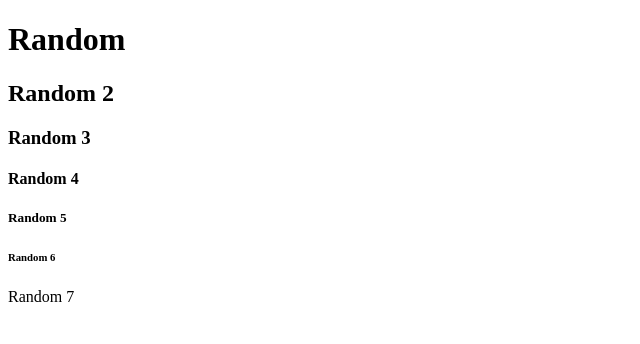
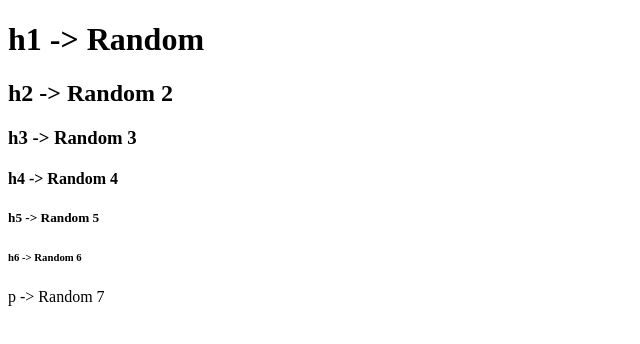
Before and after one commit to AsceticRest/random, a plain HTML site: page index.html in a window 1280 px wide. Shown: the whole page, without its empty margins (0-640 px from the left). Drawn offline with Linux system fonts and the light colour scheme.

Commit message:
Reorganized HTML structure

```diff
--- a/index.html
+++ b/index.html
@@ -2,15 +2,16 @@
 <html>
 <head lang="en">
     <meta charset="UTF-8">
-    <title></title>
+    <title>website</title>
+    <link rel="stylesheet" type="text/css" href="custom/styles.css">
 </head>
 <body>
-    <h1>Random</h1>
-    <h2>Random 2</h2>
-    <h3>Random 3</h3>
-    <h4>Random 4</h4>
-    <h5>Random 5</h5>
-    <h6>Random 6</h6>
-    <p>Random 7</p>
+    <h1>h1 -> Random</h1>
+    <h2>h2 -> Random 2</h2>
+    <h3>h3 -> Random 3</h3>
+    <h4>h4 -> Random 4</h4>
+    <h5>h5 -> Random 5</h5>
+    <h6>h6 -> Random 6</h6>
+    <p>p -> Random 7</p>
 </body>
 </html>
```
